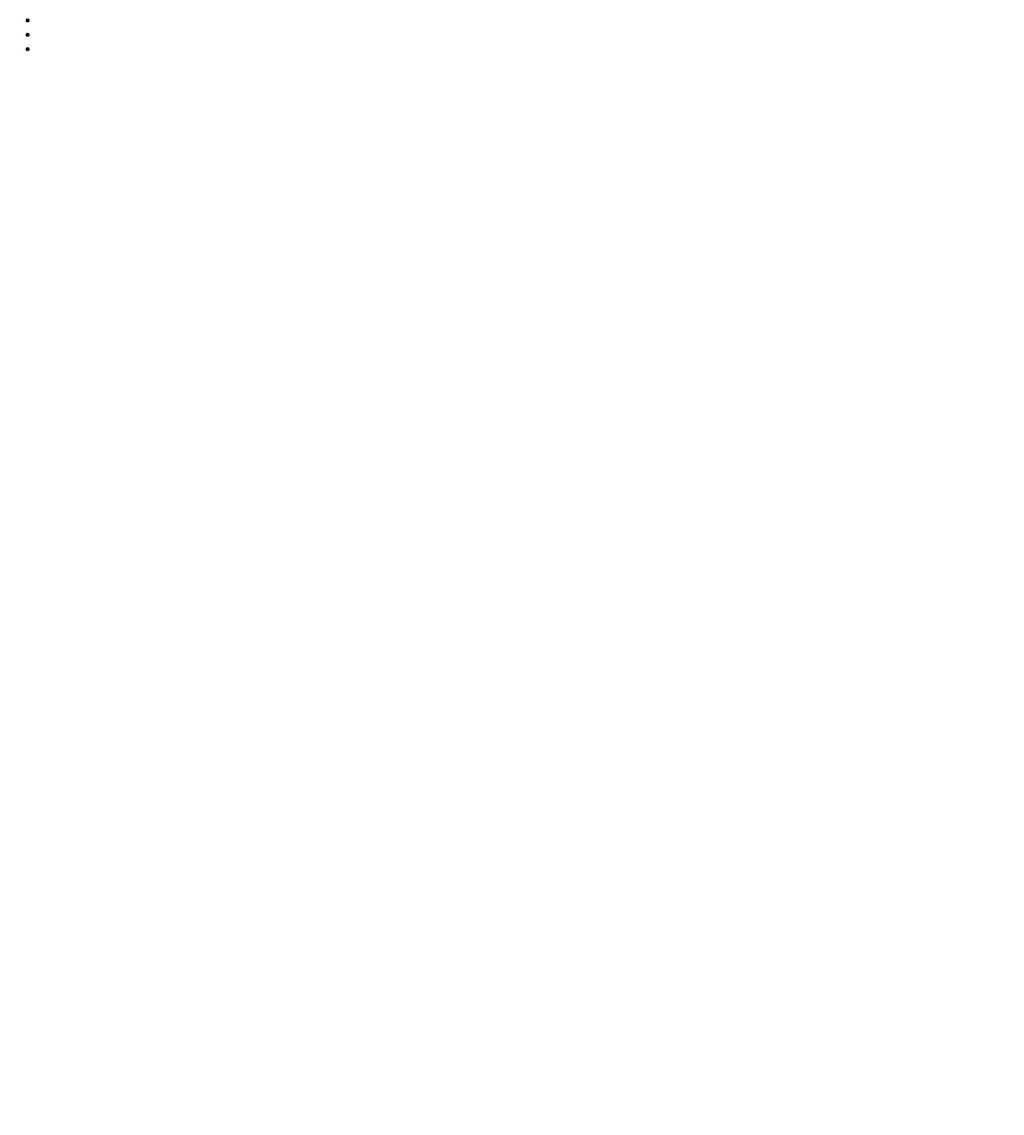
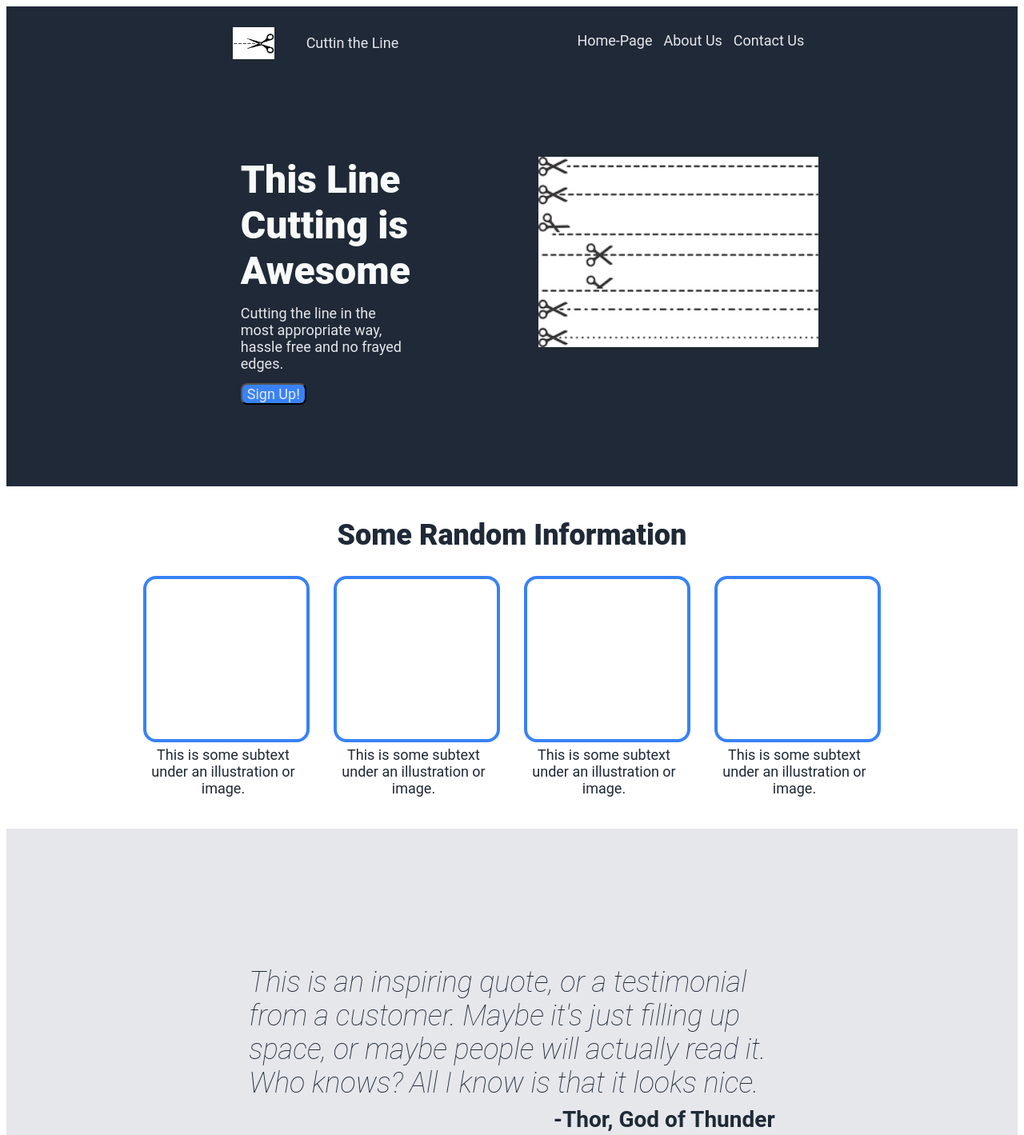
Before and after one commit to OrGreetham/Project-LandingPage, a plain HTML site: page index.html in a window 1280 px wide. Shown: the top 1419 px of the page at 80% size. Before the commit the page ends 800 px from the top, so only its background shows below. Drawn offline with Linux system fonts and the light colour scheme.

Commit message:
Final upload, not perfect but a good try for 1/2 weeks learning

```diff
--- a/index.html
+++ b/index.html
@@ -3,54 +3,70 @@
 <head>
     <meta charset="UTF-8">
     <meta name="viewport" content="width=device-width, initial-scale=1.0">
-    <link src="../Project-LandingPage/style.css" rel="stylesheet">
+    <link href="../Project-LandingPage/style.css" rel="stylesheet">
     <title>Awesome Website</title>
 </head>
 <body>
     <div class="header">
         <div class="topHeader">
-            <div class="headerLogo"></div>
+            <div class="headerLogo">
+                <img class="headerLogo" src="./Images/cutLine.jpeg">
+                <p>Cuttin the Line</p>
+            </div>
             <div class="headerLinks">
                 <ul>
-                    <li></li>
-                    <li></li>
-                    <li></li>
+                    <li><a>Home-Page</a></li>
+                    <li><a>About Us</a></li>
+                    <li><a>Contact Us</a></li>
                 </ul>
             </div>
         </div>
         <div class="bottomHeader">
             <div class="info">
-                <div class="infoTitle"></div>
-                <div class="headerInfo"></div>
-                <div class="headerButton"></div>
+                <div class="infoTitle">This Line Cutting is Awesome</div>
+                <div class="headerInfo">Cutting the line in the most appropriate way, hassle free and no frayed edges.</div>
+                <div class="headerButton"><button>Sign Up!</button></div>
             </div>
-            <div class="imgH"></div>
+            <div></div>
+            <div class="imgH"><img class="imgH" src="./Images/cutLines.png"></div>
         </div>
     </div>
     <div class="gallery">
-        <div class="galleryTitle"></div>
+        <div class="galleryTitle">Some Random Information</div>
         <div class="galleryImages">
-            <div class="img1"></div>
-            <div class="img2"></div>
-            <div class="img3"></div>
-            <div class="img4"></div>
+            <div>
+                <div class="img"></div>
+                <div class="imgTxt">This is some subtext under an illustration or image.</div>
+            </div>
+            <div>
+                <div class="img"></div>
+                <div class="imgTxt">This is some subtext under an illustration or image.</div>
+            </div>
+            <div>
+                <div class="img"></div>
+                <div class="imgTxt">This is some subtext under an illustration or image.</div>
+            </div>
+            <div>
+                <div class="img"></div>
+                <div class="imgTxt">This is some subtext under an illustration or image.</div>
+            </div>
         </div>
     </div>
     <div class="quoteBody">
-        <div class="quoteText"></div>
-        <div class="quoteAuthor"></div>
+        <div class="quoteText"><em>This is an inspiring quote, or a testimonial from a customer. Maybe it's just filling up space, or maybe people will actually read it. Who knows? All I know is that it looks nice.</em></div>
+        <div class="quoteAuthor">-Thor, God of Thunder</div>
     </div>
     <div class="signUpBody">
         <div class="signUp">
             <div class="signUpText">
-                <div class="signUpTitle"></div>
-                <div class="signUpInfo"></div>
+                <div class="signUpTitle">Call to action! Its Time!</div>
+                <div class="signUpInfo">Sign up for our product by clicking that button right over there!</div>
             </div>
-            <div class="signUpButton"></div>
+            <div class="signUpButton">Sign Up!</div>
         </div>
     </div>
     <div class="footer">
-        <div class="footerText"></div>
+        <div class="footerText">Copyright © The Odin Project 2021</div>
     </div>
 </body>
 </html>
--- a/style.css
+++ b/style.css
@@ -1,31 +1,226 @@
 *{
-    font-family: Roboto;
+    font-family: "Roboto", sans-serif;
 }
 
 body{
     display: flex;
+    flex-direction: column;
 }
 
 ul{
     list-style: none;
+    display: flex;
+    gap: 14px;
 }
 
 .header{
     background-color: #1F2937;
+    display: flex;
+    flex: 1;
+    min-height: 600px;
+    margin: 0;
+    flex-direction: column;
+    padding: 0 20%;
+}
+
+.topHeader{
+    display: flex;
+    color: #E5E7EB;
+    font-size: 18px;
+    margin: 0;
+    padding: 0;
+    justify-content: space-between;
+    flex: 1;
+}
+
+.headerLogo{
+    display: flex;
+    height: 40px;
+    width: auto;
+    flex-shrink: 0;
+    padding: 15px 40px 0 15px;
+}
+
+p,
+.headerLogo{
+    padding-top: 17px;
+    align-items: center;
+
+}
+
+.headerLinks{
+    display: flex;
+    padding: 14px;
+}
+
+.bottomHeader{
+    display: flex;
+    align-items: flex-start;
+    justify-content: space-between;
+    min-height: 300px;
+    flex: 1;
+    gap: 40px;
+    font-size: 18px;
+    color: #E5E7EB;
+    padding: 40px;
+}
+
+.info{
+    display: flex;
+    flex-direction: column;
+    gap: 14px;
+    justify-content: space-between;
+}
+
+.infoTitle{
+    font-size: 48px;
+    color: #F7FAF8;
+    font-weight: 900;
+    flex-wrap: wrap;
+    max-width: 400px;
+}
+
+.headerInfo{
+    flex-wrap: wrap;
+    flex: 1;
+    max-width: 400px;
+}
+
+button{
+    background-color: #3882F6;
+    color: #E5E7EB;
+    font-size: 18px;
+    border-radius: 8px;
+}
+
+.imgH{
+    width: 350px;
+    height: auto;
+    padding-left: 40px;
 }
 
 .gallery{
     background-color: white;
+    display: flex;
+    flex-direction: column;
+    align-items: center;
+    flex: 1;
+    min-height: 350px;
+    margin: 0;
+}
+
+.galleryTitle{
+    color: #1f2937;
+    font-size: 36px;
+    font-weight: 900;
+    padding-top: 40px;
+}
+
+.galleryImages, .imageText{
+    display: flex;
+    gap: 30px;
+    padding-top: 30px;
+    text-align: center;
+}
+
+.imgTxt{
+    display: flex;
+    gap: 40px;
+    padding: 5px 0 40px 0;
+    color: #1F2937;
+    flex-wrap: wrap;
+    flex: 1;
+    max-width: 200px;
+    font-size: 18px;
+}
+
+.img{
+    border:4px solid;
+    border-color: #3882F6;
+    width: 200px;
+    height: 200px;
+    border-radius: 16px;
+    flex: 1;
 }
 
 .quoteBody{
     background-color: #E5E7EB;
+    display: flex;
+    flex: 1;
+    min-height: 350px;
+    margin: 0;
+    padding: 100px 24%;
+    flex-direction: column;
+    justify-content: center;
+}
+
+.quoteText{
+    font-size: 36px;
+    color: #1F2937;
+    flex-wrap: wrap;
+    text-align: left;
+    font-weight: lighter;
+    max-width: 850px;
+}
+
+.quoteAuthor{
+    display: flex;
+    align-items: flex-end;
+    justify-content: flex-end;
+    padding-top: 8px;
+    color: #1F2937;
+    font-weight: bold;
+    font-size: 28px;
 }
 
 .signUpBody{
     background-color: white;
+    display: flex;
+    min-height: 350px;
+    margin: 0;
+    align-items: center;
+    justify-content: center;
+    padding: 40px 24%;
+}
+
+.signUp{
+    display: flex;
+    background-color: #3882F6;
+    color: #E5E7EB;
+    font-size: 18px;
+    border: #3882F6;
+    border-radius: 16px;
+    justify-content: center;
+    align-items: center;
+    height: 100px;
+    width: fit-content;
+    padding: 30px 80px 30px 80px;
+    gap: 150px;
+}
+
+.signUpTitle{
+    font-weight: bold;
+}
+
+.signUpInfo{
+    font-size: 16px;
+}
+
+.signUpButton{
+    border-color: #F7FAF8;
+    border-radius: 6px;
+    border: 2px solid;
+    padding: 8px 14px 8px 14px;
 }
 
 .footer{
     background-color: #1F2937;
+    display: flex;
+    flex: 1;
+    min-height: 60px;
+    margin: 0;
+    align-items: center;
+    justify-content: center;
+    color: #F7FAF8;
+    font-size: 16px;
 }
```
Also changed, not shown: Images/cutLine.jpeg (added), Images/cutLines.png (added).
